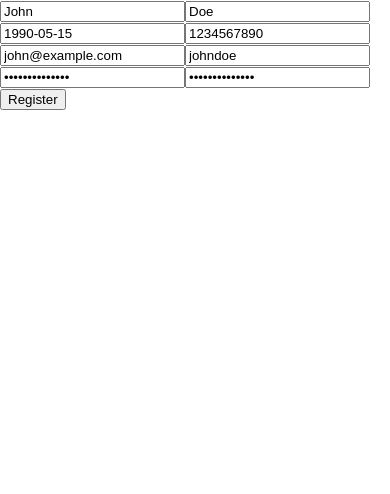
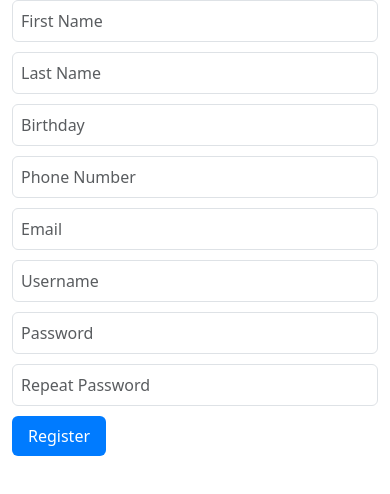
Before and after one commit to amirhesam1998/LoginForm, a React (Create React App) app in the folder FrontEnd/: page / in a window 390 px wide. Shown: the top 494 px of the page. Built offline with nearby package versions, Linux system fonts and the light colour scheme.

Commit message:
make some css file and bootstrap
make it responsive with bootstrap
and make a light css code for it

```diff
--- a/FrontEnd/package.json
+++ b/FrontEnd/package.json
@@ -7,6 +7,7 @@
     "@testing-library/react": "^13.4.0",
     "@testing-library/user-event": "^13.5.0",
     "axios": "^1.6.2",
+    "bootstrap": "^5.3.2",
     "react": "^18.2.0",
     "react-dom": "^18.2.0",
     "react-scripts": "5.0.1",
--- a/FrontEnd/src/Component/Form/Form.css
+++ b/FrontEnd/src/Component/Form/Form.css
@@ -0,0 +1,19 @@
+/* Form.css */
+
+/* Add Bootstrap classes to style form elements */
+/* For illustration purposes, adjust the styles based on your design needs */
+input[type="text"],
+input[type="email"],
+input[type="password"] {
+  margin-bottom: 10px;
+  width: 100%;
+  padding: 8px;
+}
+
+button[type="submit"] {
+  padding: 8px 16px;
+  background-color: #007bff;
+  color: white;
+  border: none;
+  cursor: pointer;
+}
--- a/FrontEnd/src/Component/Form/Form.js
+++ b/FrontEnd/src/Component/Form/Form.js
@@ -1,6 +1,6 @@
 import React, { useState } from "react";
-import userData from './userData.json';
 import './Form.css';
+import 'bootstrap/dist/css/bootstrap.min.css';
 
 export default function Form (){
     const [formData, setFormData] = useState({
@@ -34,21 +34,38 @@ export default function Form (){
     };
 
     return (
-      <form onSubmit={handleSubmit}>
-        <input type="text" name="firstName" value={userData.firstName} onChange={handleChange} />
-        <input type="text" name="lastName" value={userData.lastName} onChange={handleChange} />
-        <input type="text" name="birthday" value={userData.birthday} onChange={handleChange} />
-        <input type="text" name="phoneNumber" value={userData.phoneNumber} onChange={handleChange} />
-        <input type="email" name="email" value={userData.email} onChange={handleChange} />
-        <input type="text" name="username" value={userData.username} onChange={handleChange} />
-        <input type="password" name="password" value={userData.password} onChange={handleChange} />
-        <input
-          type="password"
-          name="repeatedPassword"
-          value={userData.repeatedPassword}
-          onChange={handleChange}
-        />
-        <button type="submit">Register</button>
-      </form>
-    );
+        <div className="container">
+          <div className="row justify-content-center">
+            <div className="col-md-6">
+              <form onSubmit={handleSubmit}>
+                <div className="form-group">
+                  <input type="text" name="firstName" value={formData.firstName} onChange={handleChange} className="form-control" placeholder="First Name" />
+                </div>
+                <div className="form-group">
+                  <input type="text" name="lastName" value={formData.lastName} onChange={handleChange} className="form-control" placeholder="Last Name" />
+                </div>
+                <div className="form-group">
+                  <input type="text" name="birthday" value={formData.birthday} onChange={handleChange} className="form-control" placeholder="Birthday" />
+                </div>
+                <div className="form-group">
+                  <input type="text" name="phoneNumber" value={formData.phoneNumber} onChange={handleChange} className="form-control" placeholder="Phone Number" />
+                </div>
+                <div className="form-group">
+                  <input type="email" name="email" value={formData.email} onChange={handleChange} className="form-control" placeholder="Email" />
+                </div>
+                <div className="form-group">
+                  <input type="text" name="username" value={formData.username} onChange={handleChange} className="form-control" placeholder="Username" />
+                </div>
+                <div className="form-group">
+                  <input type="password" name="password" value={formData.password} onChange={handleChange} className="form-control" placeholder="Password" />
+                </div>
+                <div className="form-group">
+                  <input type="password" name="repeatedPassword" value={formData.repeatedPassword} onChange={handleChange} className="form-control" placeholder="Repeat Password" />
+                </div>
+                <button type="submit" className="btn btn-primary">Register</button>
+              </form>
+            </div>
+          </div>
+        </div>
+      )
   };
--- a/FrontEnd/src/Component/Form/userData.json
+++ /dev/null
@@ -1,10 +0,0 @@
-{
-    "firstName": "John",
-    "lastName": "Doe",
-    "birthday": "1990-05-15",
-    "phoneNumber": "1234567890",
-    "email": "john@example.com",
-    "username": "johndoe",
-    "password": "securepassword",
-    "repeatedPassword": "securepassword"
-  }
```
Also changed, not shown: 1 other file (tests, documents, lock files or other folders).
